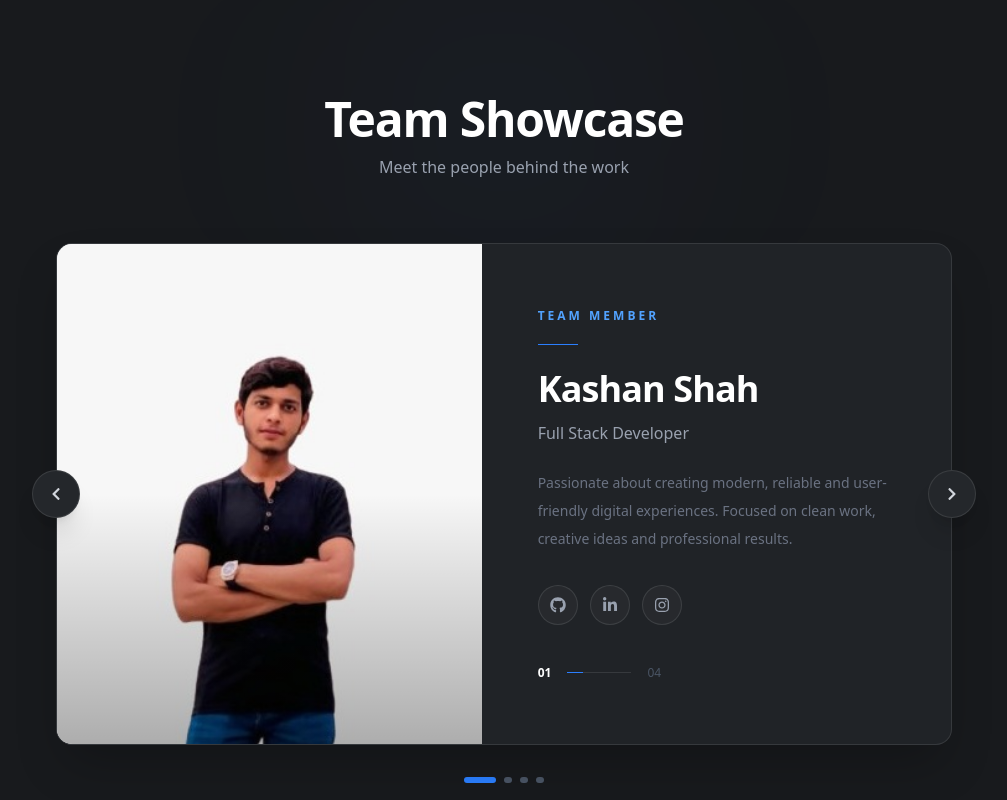
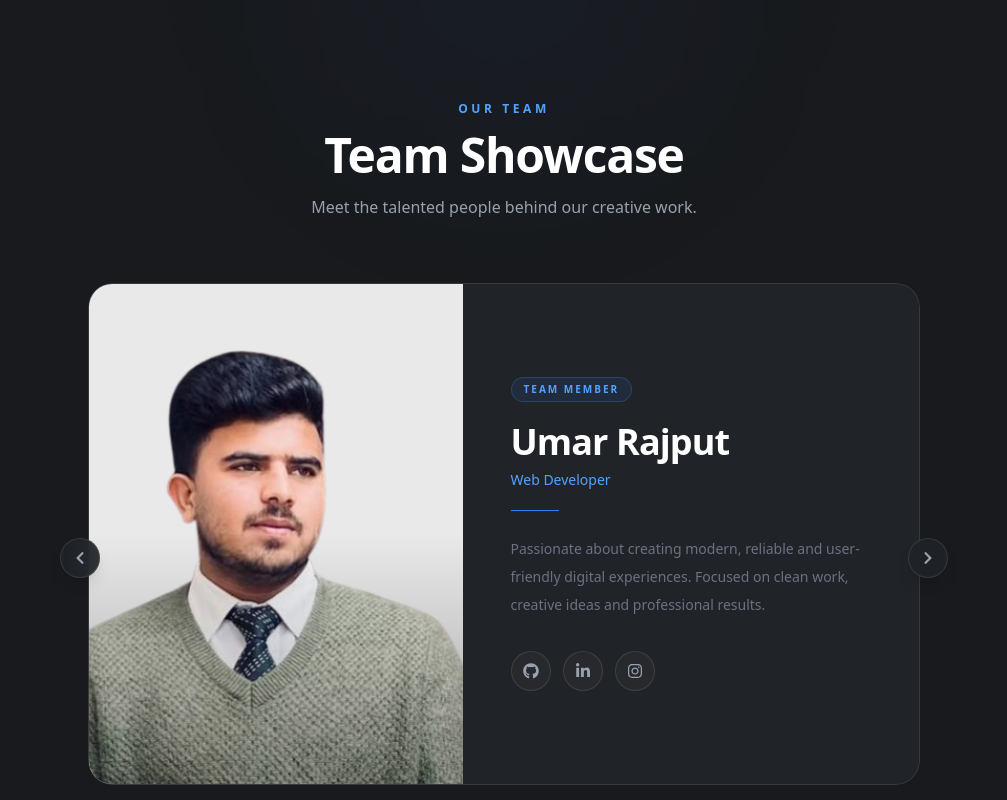
Before and after one commit to Syed-husnain-shah/Husnain-portfolio, a Next.js app: page / in a window 1280 px wide. Shown: the part 5320-6120 px from the top of the page, without its empty margins (136-1143 px from the left). Built offline with nearby package versions, Linux system fonts and the light colour scheme.

Commit message:
Update team section and Faizan image

```diff
--- a/package.json
+++ b/package.json
@@ -9,6 +9,7 @@
     "lint": "eslint"
   },
   "dependencies": {
+    "framer-motion": "^13.1.1",
     "next": "16.3.1",
     "react": "19.2.8",
     "react-dom": "19.2.8",
--- a/src/app/components/TeamMembers.tsx
+++ b/src/app/components/TeamMembers.tsx
@@ -1,7 +1,7 @@
 "use client";
 
 import Image from "next/image";
-import { useState } from "react";
+import { useEffect, useState } from "react";
 import {
     FaGithub,
     FaInstagram,
@@ -47,18 +47,46 @@ const teamMembers = [
 
 const TeamMembers = () => {
     const [currentIndex, setCurrentIndex] = useState(0);
+    const [direction, setDirection] = useState<"next" | "prev">("next");
+    const [isAnimating, setIsAnimating] = useState(false);
 
-    const nextSlide = () => {
-        setCurrentIndex((prev) =>
-            prev === teamMembers.length - 1 ? 0 : prev + 1
-        );
+    const changeMember = (newIndex: number, newDirection: "next" | "prev") => {
+        if (isAnimating) return;
+
+        setDirection(newDirection);
+        setIsAnimating(true);
+
+        setTimeout(() => {
+            setCurrentIndex(newIndex);
+            setIsAnimating(false);
+        }, 450);
     };
 
-    const prevSlide = () => {
-        setCurrentIndex((prev) =>
-            prev === 0 ? teamMembers.length - 1 : prev - 1
-        );
+    const nextMember = () => {
+        const newIndex =
+            currentIndex === teamMembers.length - 1
+                ? 0
+                : currentIndex + 1;
+
+        changeMember(newIndex, "next");
     };
+
+    const previousMember = () => {
+        const newIndex =
+            currentIndex === 0
+                ? teamMembers.length - 1
+                : currentIndex - 1;
+
+        changeMember(newIndex, "prev");
+    };
+
+    useEffect(() => {
+        const timer = setInterval(() => {
+            nextMember();
+        }, 5000);
+
+        return () => clearInterval(timer);
+    }, [currentIndex, isAnimating]);
 
     const member = teamMembers[currentIndex];
 
@@ -67,68 +95,71 @@ const TeamMembers = () => {
             id="team"
             className="relative overflow-hidden bg-[#181a1d] py-24 sm:py-28 lg:py-32"
         >
-            <div className="pointer-events-none absolute left-1/2 top-0 h-80 w-80 -translate-x-1/2 rounded-full bg-blue-500/[0.04] blur-[120px]" />
+            <div className="pointer-events-none absolute left-1/2 top-0 h-80 w-80 -translate-x-1/2 -translate-y-1/2 rounded-full bg-blue-500/5 blur-[120px]" />
 
             <div className="relative mx-auto max-w-6xl px-6 lg:px-8">
-                {/* Heading */}
+
                 <div className="mb-14 text-center sm:mb-16">
-                    <h2 className="text-4xl font-bold tracking-tight text-white sm:text-5xl">
+                    <span className="text-xs font-bold uppercase tracking-[0.3em] text-blue-400">
+                        Our Team
+                    </span>
+
+                    <h2 className="mt-3 text-4xl font-bold tracking-tight text-white sm:text-5xl">
                         Team Showcase
                     </h2>
 
-                    <p className="mt-3 text-sm text-gray-400 sm:text-base">
-                        Meet the people behind the work
+                    <p className="mx-auto mt-4 max-w-xl text-sm leading-6 text-gray-400 sm:text-base">
+                        Meet the talented people behind our creative work.
                     </p>
                 </div>
 
-                {/* Carousel */}
-                <div className="relative mx-auto max-w-4xl">
-                    {/* Previous */}
-                    <button
-                        type="button"
-                        onClick={prevSlide}
-                        aria-label="Previous team member"
-                        className="absolute left-0 top-1/2 z-20 flex h-11 w-11 -translate-x-1/2 -translate-y-1/2 items-center justify-center rounded-full border border-white/10 bg-[#24272b] text-gray-300 shadow-xl transition-all duration-300 hover:border-blue-400/50 hover:bg-blue-500 hover:text-white sm:h-12 sm:w-12"
+                <div className="relative mx-auto max-w-4xl px-2 pb-12 sm:px-8">
+
+                    <div className="relative overflow-hidden rounded-3xl">
+
+                        <div
+                            className={`transition-all duration-450 ease-in-out ${
+                                isAnimating
+                                    ? direction === "next"
+                                        ? "-translate-x-8 opacity-0"
+                                        : "translate-x-8 opacity-0"
+                                    : "translate-x-0 opacity-100"
+                            }`}
                         >
-                        <FaChevronLeft size={14} />
-                    </button>
+                            <div className="group overflow-hidden rounded-3xl border border-white/10 bg-[#202327] shadow-[0_25px_80px_rgba(0,0,0,0.35)] transition-all duration-700 hover:border-white/15 hover:shadow-[0_30px_90px_rgba(0,0,0,0.45)]">
 
-                    {/* Main Card */}
-                    <div
-                        key={member.name}
-                        className="overflow-hidden rounded-2xl border border-white/10 bg-[#202327] shadow-2xl"
-                    >
-                        <div className="grid md:grid-cols-[0.95fr_1.05fr]">
-                            {/* Image */}
-                            <div className="relative h-[390px] bg-[#e9e9e9] sm:h-[480px] md:h-[500px]">
+                                <div className="grid md:grid-cols-[0.9fr_1.1fr]">
+
+                                    <div className="relative h-95 overflow-hidden bg-[#e9e9e9] sm:h-115 md:h-125">
                                         <Image
                                             src={member.image}
                                             alt={member.name}
                                             fill
                                             priority
-                                    className="object-cover object-top"
-                                    sizes="(max-width: 768px) 100vw, 50vw"
+                                            className="object-cover object-top transition-transform duration-1000 ease-out group-hover:scale-[1.04]"
+                                            sizes="(max-width: 768px) 100vw, 45vw"
                                         />
 
-                                {/* Image Overlay */}
-                                <div className="absolute inset-0 bg-gradient-to-t from-black/30 via-transparent to-transparent" />
+                                        <div className="absolute inset-0 bg-linear-to-t from-black/30 via-transparent to-transparent" />
+
+                                        <div className="pointer-events-none absolute inset-0 bg-blue-500/0 transition-colors duration-700 group-hover:bg-blue-500/[0.025]" />
                                     </div>
 
-                            {/* Content */}
-                            <div className="flex flex-col justify-center px-8 py-10 sm:px-12 md:px-14">
-                                <span className="text-xs font-bold uppercase tracking-[0.25em] text-blue-400">
+                                    <div className="flex flex-col justify-center px-7 py-10 sm:px-10 md:px-12">
+
+                                        <span className="w-fit rounded-full border border-blue-400/20 bg-blue-500/10 px-3 py-1 text-[10px] font-bold uppercase tracking-[0.2em] text-blue-400">
                                             Team Member
                                         </span>
 
-                                <div className="mt-5 h-px w-10 bg-blue-500" />
-
-                                <h3 className="mt-6 text-3xl font-bold tracking-tight text-white sm:text-4xl">
+                                        <h3 className="mt-5 text-3xl font-bold tracking-tight text-white sm:text-4xl">
                                             {member.name}
                                         </h3>
 
-                                <p className="mt-3 text-base font-medium text-gray-400">
+                                        <p className="mt-2 text-sm font-medium text-blue-400">
                                             {member.role}
                                         </p>
+
+                                        <div className="mt-5 h-px w-12 bg-blue-500 transition-all duration-700 group-hover:w-20" />
 
                                         <p className="mt-6 max-w-md text-sm leading-7 text-gray-500">
                                             Passionate about creating modern,
@@ -137,8 +168,8 @@ const TeamMembers = () => {
                                             creative ideas and professional results.
                                         </p>
 
-                                {/* Social Icons */}
                                         <div className="mt-8 flex gap-3">
+
                                             <a
                                                 href={member.github}
                                                 target="_blank"
@@ -168,59 +199,57 @@ const TeamMembers = () => {
                                             >
                                                 <FaInstagram size={16} />
                                             </a>
+
                                         </div>
-
-                                {/* Member Counter */}
-                                <div className="mt-10 flex items-center gap-4">
-                                    <span className="text-xs font-bold text-white">
-                                        0{currentIndex + 1}
-                                    </span>
-
-                                    <div className="h-px w-16 bg-white/10">
-                                        <div
-                                            className="h-px bg-blue-500 transition-all duration-500"
-                                            style={{
-                                                width: `${((currentIndex + 1) /
-                                                        teamMembers.length) *
-                                                    100
-                                                    }%`,
-                                            }}
-                                        />
                                     </div>
-
-                                    <span className="text-xs text-gray-600">
-                                        0{teamMembers.length}
-                                    </span>
                                 </div>
                             </div>
                         </div>
                     </div>
 
-                    {/* Next */}
+                    {/* Previous Button */}
                     <button
                         type="button"
-                        onClick={nextSlide}
+                        onClick={previousMember}
+                        disabled={isAnimating}
+                        aria-label="Previous team member"
+                        className="absolute left-0 top-1/2 z-20 flex h-10 w-10 -translate-y-1/2 items-center justify-center rounded-full border border-white/10 bg-[#202327]/90 text-gray-400 shadow-lg backdrop-blur-md transition-all duration-300 hover:scale-110 hover:border-white/20 hover:bg-white hover:text-black disabled:pointer-events-none sm:left-1"
+                    >
+                        <FaChevronLeft size={14} />
+                    </button>
+
+                    {/* Next Button */}
+                    <button
+                        type="button"
+                        onClick={nextMember}
+                        disabled={isAnimating}
                         aria-label="Next team member"
-                        className="absolute right-0 top-1/2 z-20 flex h-11 w-11 translate-x-1/2 -translate-y-1/2 items-center justify-center rounded-full border border-white/10 bg-[#24272b] text-gray-300 shadow-xl transition-all duration-300 hover:border-blue-400/50 hover:bg-blue-500 hover:text-white sm:h-12 sm:w-12"
+                        className="absolute right-0 top-1/2 z-20 flex h-10 w-10 -translate-y-1/2 items-center justify-center rounded-full border border-white/10 bg-[#202327]/90 text-gray-400 shadow-lg backdrop-blur-md transition-all duration-300 hover:scale-110 hover:border-white/20 hover:bg-white hover:text-black disabled:pointer-events-none sm:right-1"
                     >
                         <FaChevronRight size={14} />
                     </button>
-                </div>
 
-                {/* Dots */}
-                <div className="mt-8 flex justify-center gap-2">
+                    {/* Indicators */}
+                    <div className="absolute bottom-0 left-1/2 flex -translate-x-1/2 items-center gap-2">
                         {teamMembers.map((item, index) => (
                             <button
                                 key={item.name}
                                 type="button"
-                            onClick={() => setCurrentIndex(index)}
+                                onClick={() =>
+                                    changeMember(
+                                        index,
+                                        index > currentIndex ? "next" : "prev"
+                                    )
+                                }
                                 aria-label={`Show ${item.name}`}
-                            className={`h-1.5 rounded-full transition-all duration-300 ${currentIndex === index
-                                    ? "w-8 bg-blue-500"
-                                    : "w-2 bg-gray-600 hover:bg-gray-400"
+                                className={`h-1.5 rounded-full transition-all duration-500 ${
+                                    index === currentIndex
+                                        ? "w-8 bg-blue-400"
+                                        : "w-1.5 bg-white/20 hover:bg-white/40"
                                 }`}
                             />
                         ))}
+                    </div>
                 </div>
             </div>
         </section>
--- a/src/app/layout.tsx
+++ b/src/app/layout.tsx
@@ -20,18 +20,22 @@ export const metadata: Metadata = {
   description: "Husnain Persnol Porfolio!",
 };
 
-export default function RootLayout({ children }: LayoutProps<"/">) {
+export default function RootLayout({
+  children,
+}: Readonly<{
+  children: React.ReactNode;
+}>) {
   return (
     <html
       lang="en"
       className={`${geistSans.variable} ${geistMono.variable} h-full antialiased`}
     >
       <body className="min-h-full flex flex-col">
-        <CustomCursor/>
-        <Navbar/>
+        <CustomCursor />
+        <Navbar />
         {children}
-        <Footer/>
-        </body>
+        <Footer />
+      </body>
     </html>
   );
 }
```
Also changed, not shown: public/images/faizan.png, 1 other file (tests, documents, lock files or other folders). Lines whose indentation alone changed are shown as unchanged.
